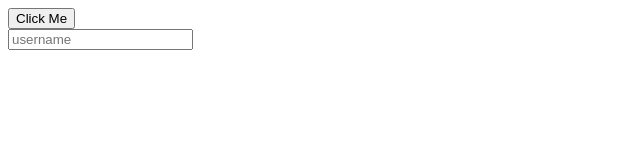
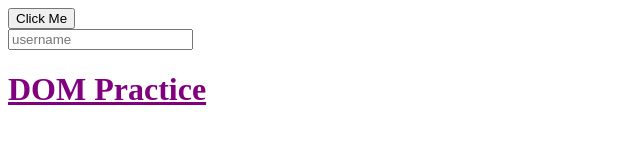
Before and after one commit to Vanshaj14Mohan/JavaScript-Part-8, a plain HTML site: page Assignment Questions/index.html in a window 1280 px wide. Shown: the whole page, without its empty margins (0-640 px from the left). Drawn offline with Linux system fonts and the light colour scheme.

Commit message:
Assignment

```diff
--- a/Assignment Questions/app.js
+++ b/Assignment Questions/app.js
@@ -19,3 +19,10 @@ input.setAttribute("placeholder", "username");
 //3 -> Access the btn using the querySelector and button id. Change the button background color to blue and text color to white.
 btn = document.querySelector(".btn");
 //done above.
+
+//4 -> Create an h1 element on the page and it's text to "DOM Practice" underlined. Change it's color to purple.
+h1 = document.createElement("h1");
+h1.innerText = "DOM Practice";
+h1.classList.add("h1");
+
+document.body.appendChild(h1);
--- a/Assignment Questions/index.html
+++ b/Assignment Questions/index.html
@@ -4,6 +4,7 @@
     <meta charset="UTF-8">
     <meta name="viewport" content="width=device-width, initial-scale=1.0">
     <title>Assignment Questions</title>
+    <link rel="stylesheet" href="style.css">
 </head>
 <body>
     <script src="app.js"></script>
--- a/Assignment Questions/style.css
+++ b/Assignment Questions/style.css
@@ -7,3 +7,8 @@
     border-radius: 5px;
     font-size: 16px;
 }
+
+.h1{
+    color:purple;
+    text-decoration: underline;
+}
```
